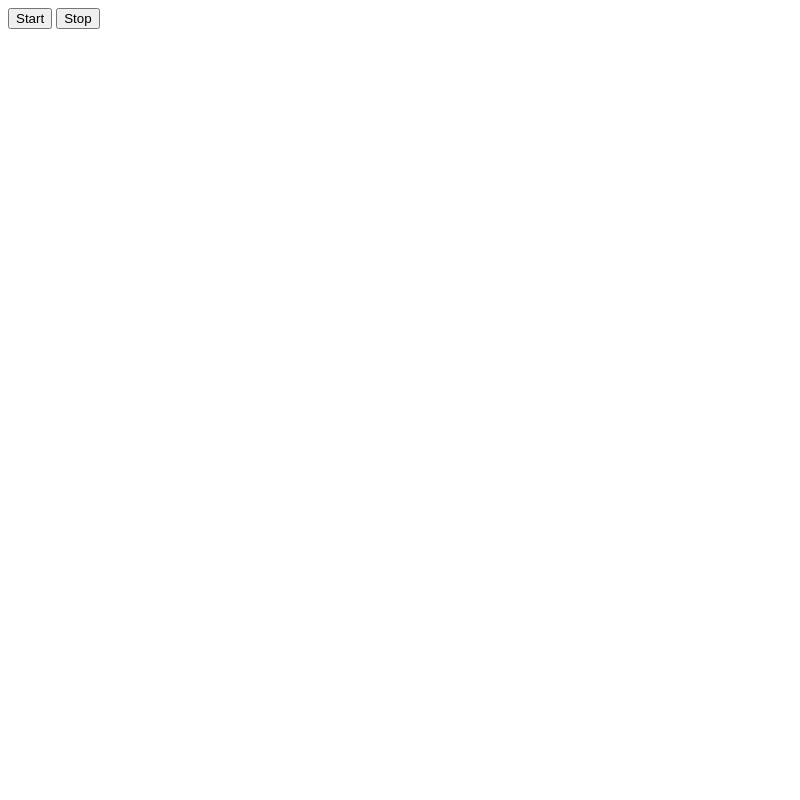
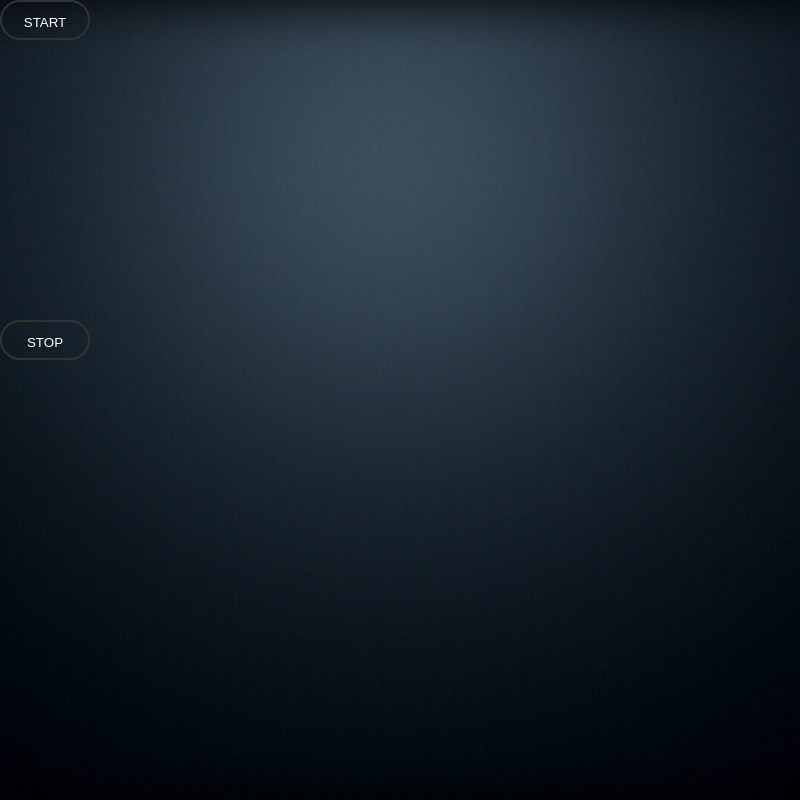
Before and after one commit to STEVENx101/RecordMate, an Electron app: page frontend/Recordpage.html in a window 800 px wide. Drawn offline with Linux system fonts and the light colour scheme.

Commit message:
Added new buttons

```diff
--- a/frontend/Loginpage.css
+++ b/frontend/Loginpage.css
@@ -39,7 +39,7 @@ h1{
 .LoginButton {
     position: absolute;
     top: 40%;
-    left: 78%;
+    left: 76%;
     width: 90px;
     height: 30px;
     line-height: 20px;
@@ -53,7 +53,7 @@ h1{
 }
 
 .LoginButton:hover {
-    width: 100px;
+    width: 95px;
     border: 2px solid #01f8ec;
     background: transparent;
     color: #01f8ec;
--- a/frontend/Recordpage.css
+++ b/frontend/Recordpage.css
@@ -0,0 +1,61 @@
+@import url('https://fonts.googleapis.com/css2?family=Roboto:wght@400;700&display=swap');
+
+html, body {
+    font-family: 'Roboto', sans-serif;
+    margin: 0; /* Remove default margin */
+    padding: 0; /* Remove default padding */
+    height: 100%;
+}
+
+body{
+    background-image: url('background.jpg');
+    background-size: cover; /* Adjust the size property to cover or contain as needed */
+    background-repeat: no-repeat;
+    background-position: center center;
+    backdrop-filter: blur(0px);
+}
+
+#startBtn{
+  position: absolute;
+  width: 90px;
+  height: 40px;
+  line-height: 40px;
+  text-decoration: none;
+  background:transparent;
+  text-align: center;
+  color: #fff;
+  text-transform: uppercase;
+  border: 2px solid #333;
+  border-radius: 20px; /* Adjust the border-radius to control the curvature */
+  transition: all .35s;
+}
+
+#startBtn:hover{
+    width: 95px;
+    border: 2px solid #01f8ec;
+    background: transparent;
+    color: #01f8ec;
+}
+
+#stopBtn{
+    top: 40%;
+    position: absolute;
+    width: 90px;
+    height: 40px;
+    line-height: 40px;
+    text-decoration: none;
+    background:transparent;
+    text-align: center;
+    color: #fff;
+    text-transform: uppercase;
+    border: 2px solid #333;
+    border-radius: 20px; /* Adjust the border-radius to control the curvature */
+    transition: all .35s;
+  }
+
+  #stopBtn:hover{
+      width: 95px;
+      border: 2px solid #fc0606;
+      background: transparent;
+      color: #fc0606;
+  }
--- a/frontend/Recordpage.html
+++ b/frontend/Recordpage.html
@@ -12,11 +12,8 @@
 </head>
 <body>
 
-    <button>Start</button>
-    <button>Stop</button>
-
-
-
+    <button id="startBtn">Start</button>
+    <button id="stopBtn">Stop</button>
 
 </body>
 </html>
--- a/frontend/Signuppage.css
+++ b/frontend/Signuppage.css
@@ -40,7 +40,7 @@ h1{
     background-color: black;
     color: whitesmoke;
     cursor: pointer;
-    border-radius: 5px;
+    border-radius: 20px;
     font-weight: bold;
     display: block;
     text-decoration: none;
@@ -56,7 +56,7 @@ h1{
     background-color:black;
     color: whitesmoke;
     cursor: pointer;
-    border-radius: 5px;
+    border-radius: 20px;
     font-weight: bold;
     text-decoration: none;
 }
--- /dev/null
+++ b/frontend/custom.css
@@ -0,0 +1,17 @@
+/* Add this to your existing CSS or create a new stylesheet */
+.custom-dialog button {
+    background-color: #ff0000; /* Red background color for buttons */
+    color: #ffffff; /* White text color for buttons */
+    border: none;
+    padding: 10px 20px;
+    cursor: pointer;
+    border-radius: 5px;
+}
+
+.custom-dialog button:hover {
+    background-color: #990000; /* Darker red color on hover */
+}
+
+body{
+    color: #000;
+}
--- a/frontend/main.js
+++ b/frontend/main.js
@@ -1,5 +1,6 @@
 const { BrowserWindow, app, ipcMain, Menu, dialog } = require('electron');
 const path = require('path');
+const fs = require('fs');
 
 let loginWin;
 let homePage;
```
Also changed, not shown: frontend/Accountcreationpage.css (+23 -9 lines), frontend/Homepage.css (+23 -1 lines).
